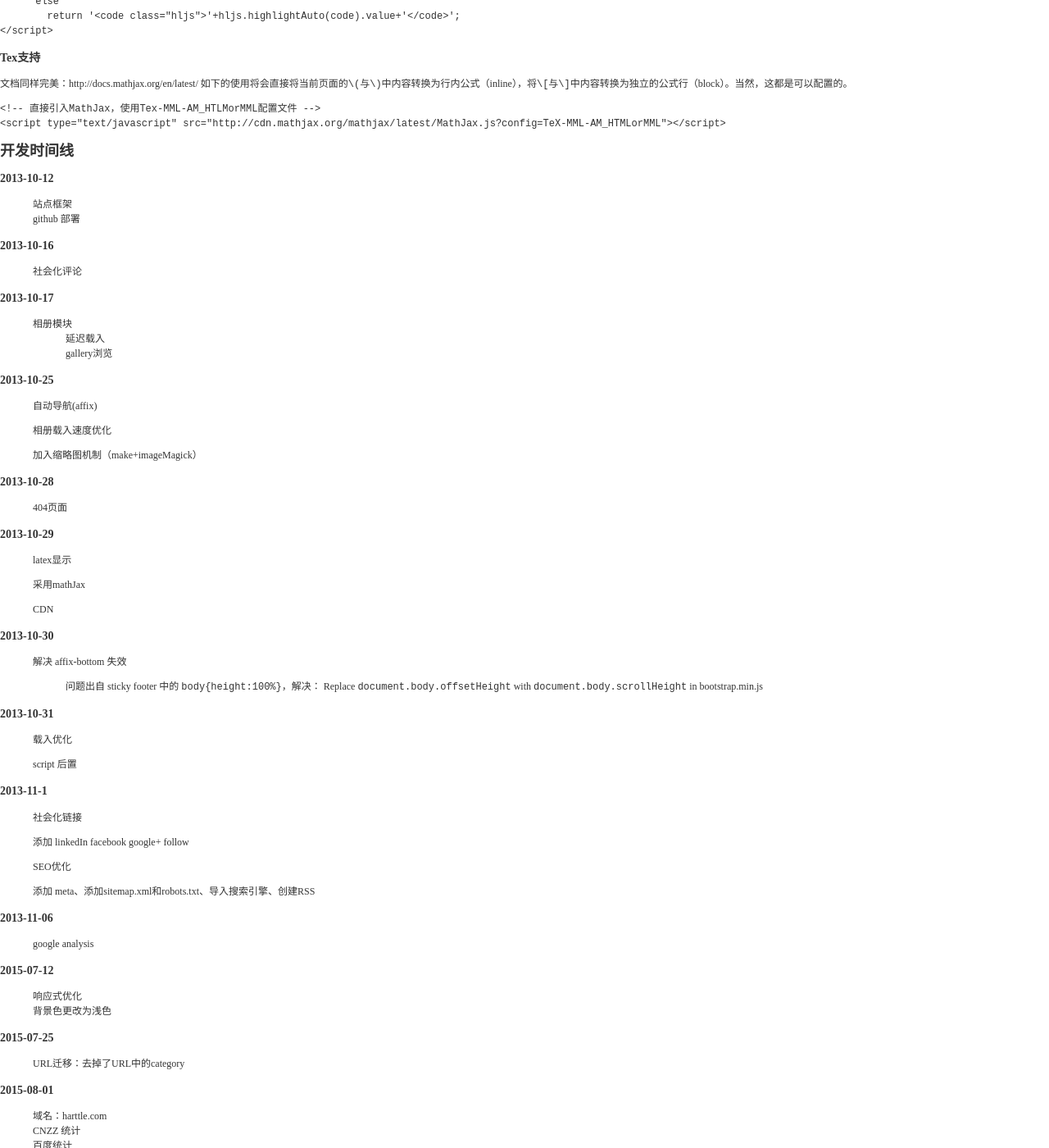
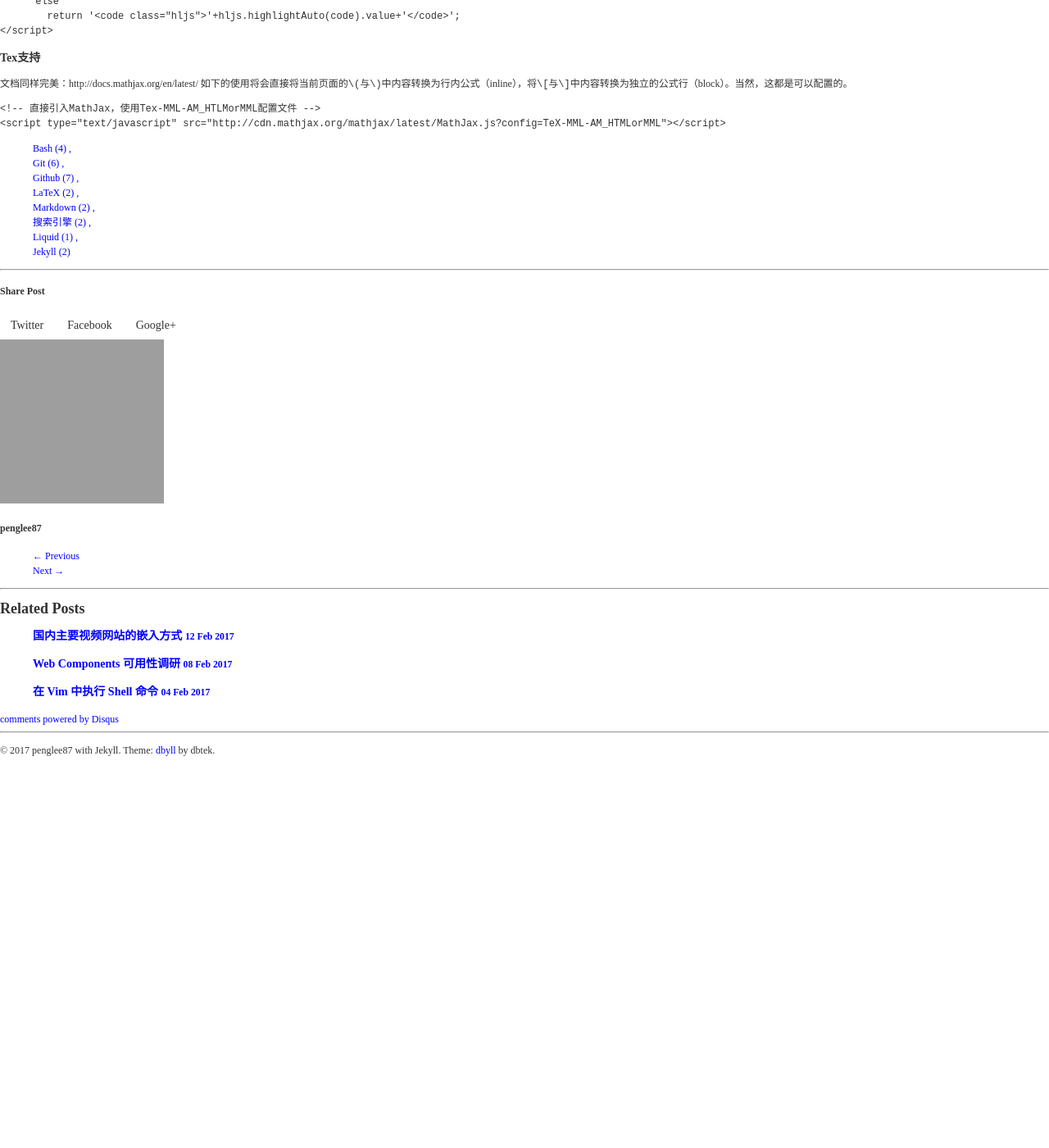
Before and after one commit to penglee87/penglee87.github.io, a Jekyll site: the page built from _posts/2017-02-23-github-homepage-tutorial.md, in a window 1280 px wide and 1400 px high, scrolled down 3057 px. Shown: the whole window at 82% size. Built offline with Jekyll 4.4.1, drawn with Linux system fonts in a browser that asks for light colours; our own code applies the rules of GitHub Pages for plain Markdown files; Markdown is read by kramdown in place of the engine named in the settings; comment, search, counter and statistics services are not loaded; after the commit the page ends 3981 px from its top, so only the background shows below that; grey boxes are pictures that could not be loaded.

Commit message:
201702241616

````diff
--- a/_includes/post.html
+++ b/_includes/post.html
@@ -4,7 +4,7 @@
 
 <article>
 
-	<div class="col-sm-10">
+	<div class="post-body">
 	 <span class="post-date">
 	   {% assign d = page.date | date: "%d" | plus:'0' %}
 	   {{ page.date | date: "%B" }}
--- a/_posts/2017-02-23-github-homepage-tutorial.md
+++ b/_posts/2017-02-23-github-homepage-tutorial.md
@@ -211,80 +211,3 @@ function(code, lang){
 <!-- 直接引入MathJax，使用Tex-MML-AM_HTLMorMML配置文件 -->
 <script type="text/javascript" src="http://cdn.mathjax.org/mathjax/latest/MathJax.js?config=TeX-MML-AM_HTMLorMML"></script>
 ```
-
-## 开发时间线
-
-### 2013-10-12
-
-* 站点框架
-* github 部署
-
-### 2013-10-16
-
-* 社会化评论
-
-### 2013-10-17
-
-* 相册模块
-    * 延迟载入
-    * gallery浏览
-
-### 2013-10-25
-
-* 自动导航(affix)
-* 相册载入速度优化
-
-    加入缩略图机制（make+imageMagick）
-
-### 2013-10-28
-
-* 404页面
-
-### 2013-10-29
-
-* latex显示
-
-    采用mathJax
-* CDN
-
-### 2013-10-30
-
-* 解决 affix-bottom 失效
-
-    > 问题出自 sticky footer 中的 `body{height:100%}`，解决：
-    > Replace `document.body.offsetHeight` with `document.body.scrollHeight` in bootstrap.min.js
-
-### 2013-10-31
-
-* 载入优化
-
-    script 后置
-
-### 2013-11-1
-
-* 社会化链接
-
-    添加 linkedIn facebook google+ follow
-* SEO优化
-
-    添加 meta、添加sitemap.xml和robots.txt、导入搜索引擎、创建RSS
-
-### 2013-11-06
-
-* google analysis
-
-### 2015-07-12
-
-* 响应式优化
-* 背景色更改为浅色
-
-### 2015-07-25
-
-* URL迁移：去掉了URL中的category
-
-### 2015-08-01
-
-* 域名：harttle.com
-* CNZZ 统计
-* 百度统计
-* Tag云
````
